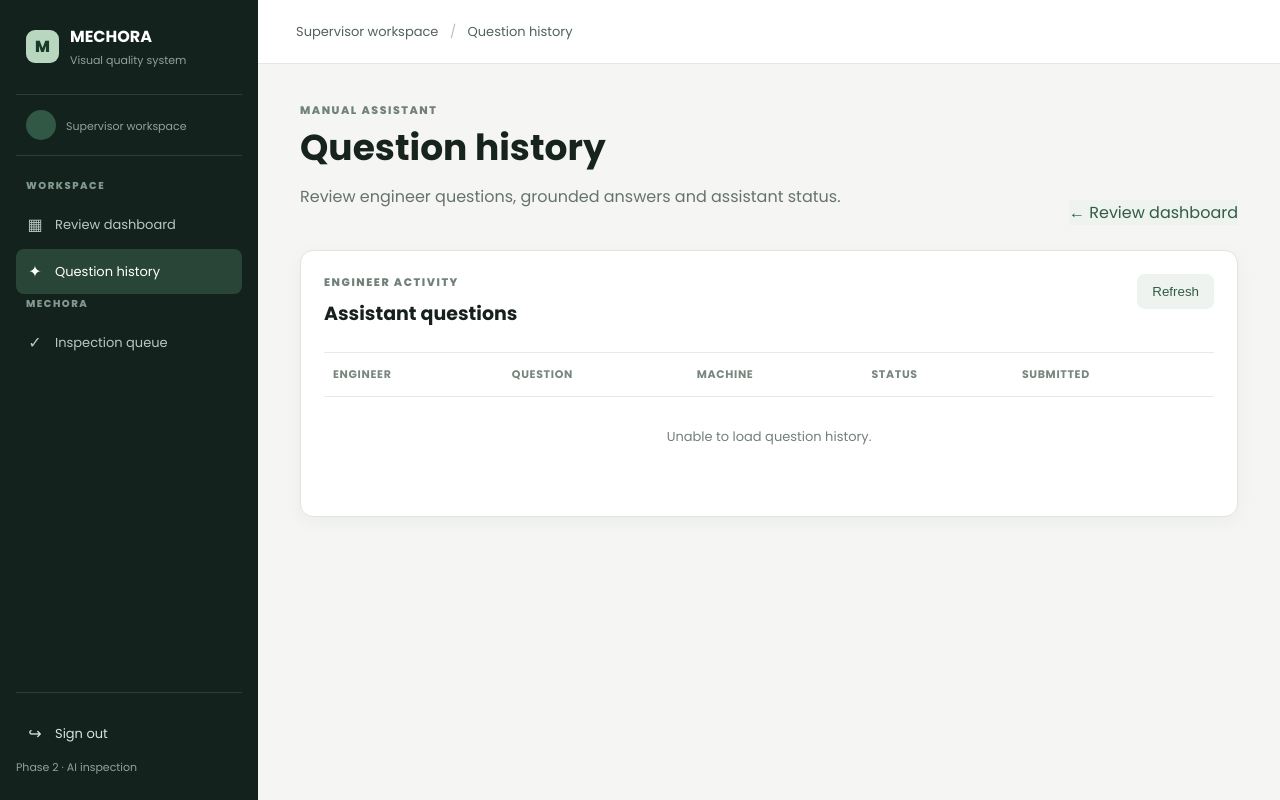
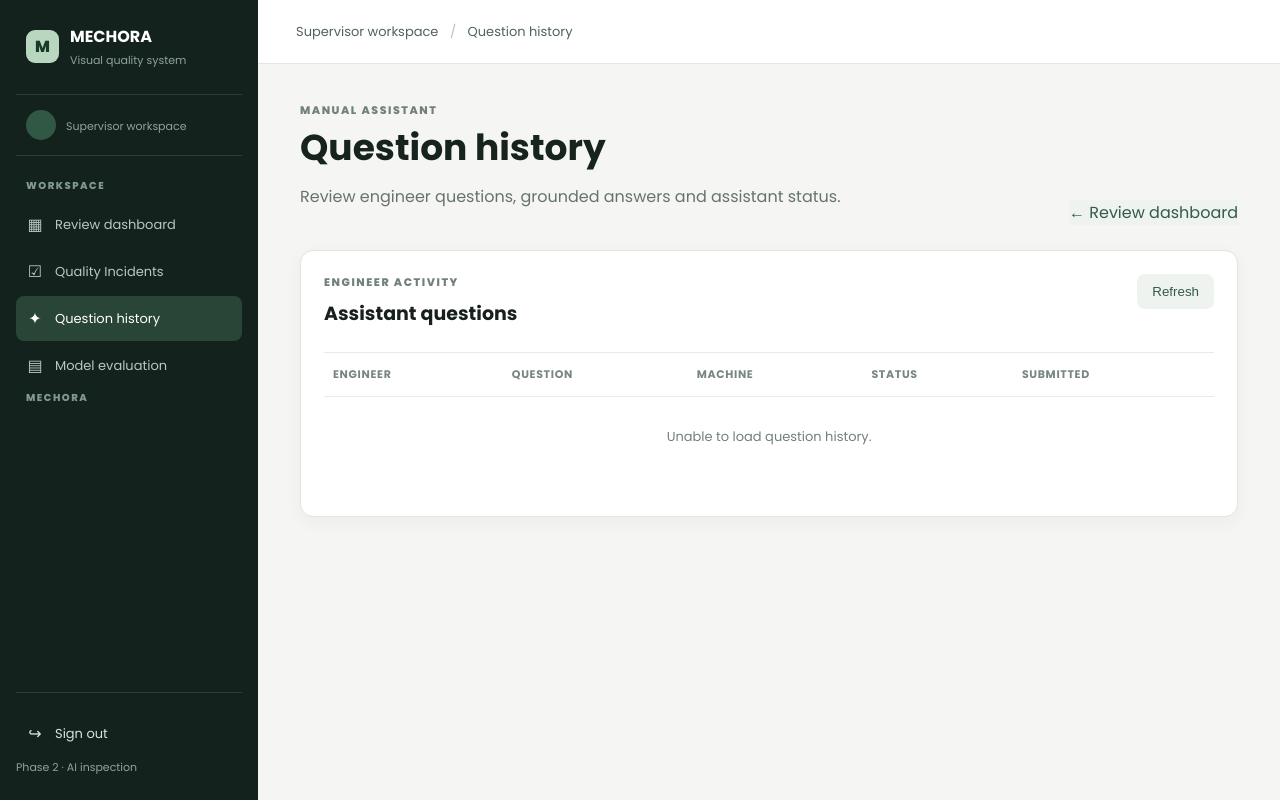
Before and after one commit to BitbyBit180/mechora, a Django app: template inspections/templates/inspections/supervisor_question_history.html in a window 1280 px wide. Run offline with Django 5.2, Linux system fonts and the light colour scheme; the template is opened without the code that fills it, so the values that code supplies are empty; parts of the project's set-up code (start-up, migrations or seed data) failed here and were passed over; some libraries are stand-ins or nearby versions.

Commit message:
feat: standardize supervisor navigation

```diff
--- a/inspections/templates/inspections/model_evaluation.html
+++ b/inspections/templates/inspections/model_evaluation.html
@@ -5,6 +5,7 @@
 {% block role_label %}Supervisor workspace{% endblock %}
 {% block primary_nav %}
 <a class="sidebar-link" href="{% url 'inspections:supervisor' %}"><span>▦</span> Review dashboard</a>
+<a class="sidebar-link" href="{% url 'inspections:quality_incidents' %}"><span>☑</span> Quality Incidents</a>
 <a class="sidebar-link" href="{% url 'inspections:supervisor_questions' %}"><span>✦</span> Question history</a>
 <a class="sidebar-link active" href="{% url 'inspections:evaluation' %}"><span>▤</span> Model evaluation</a>
 {% endblock %}
--- a/inspections/templates/inspections/supervisor_dashboard.html
+++ b/inspections/templates/inspections/supervisor_dashboard.html
@@ -5,6 +5,7 @@
 {% block role_label %}Supervisor workspace{% endblock %}
 {% block primary_nav %}
 <a class="sidebar-link active" href="{% url 'inspections:supervisor' %}"><span>▦</span> Review dashboard</a>
+<a class="sidebar-link" href="{% url 'inspections:quality_incidents' %}"><span>☑</span> Quality Incidents</a>
 <a class="sidebar-link" href="{% url 'inspections:supervisor_questions' %}"><span>✦</span> Question history</a>
 <a class="sidebar-link" href="{% url 'inspections:evaluation' %}"><span>▤</span> Model evaluation</a>
 {% endblock %}
--- a/inspections/templates/inspections/supervisor_question_history.html
+++ b/inspections/templates/inspections/supervisor_question_history.html
@@ -5,10 +5,11 @@
 {% block role_label %}Supervisor workspace{% endblock %}
 {% block primary_nav %}
 <a class="sidebar-link" href="{% url 'inspections:supervisor' %}"><span>▦</span> Review dashboard</a>
+<a class="sidebar-link" href="{% url 'inspections:quality_incidents' %}"><span>☑</span> Quality Incidents</a>
 <a class="sidebar-link active" href="{% url 'inspections:supervisor_questions' %}"><span>✦</span> Question history</a>
+<a class="sidebar-link" href="{% url 'inspections:evaluation' %}"><span>▤</span> Model evaluation</a>
 {% endblock %}
 {% block secondary_nav %}
-<a class="sidebar-link" href="{% url 'inspections:supervisor' %}#review-queue"><span>✓</span> Inspection queue</a>
 {% endblock %}
 {% block topbar_context %}Supervisor workspace <span>/</span> Question history{% endblock %}
 {% block content %}
```
